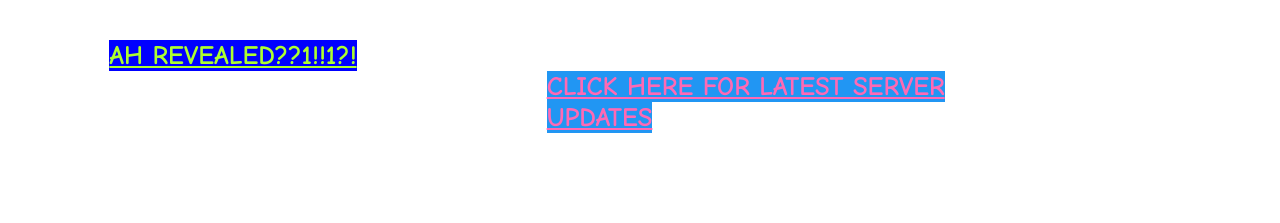
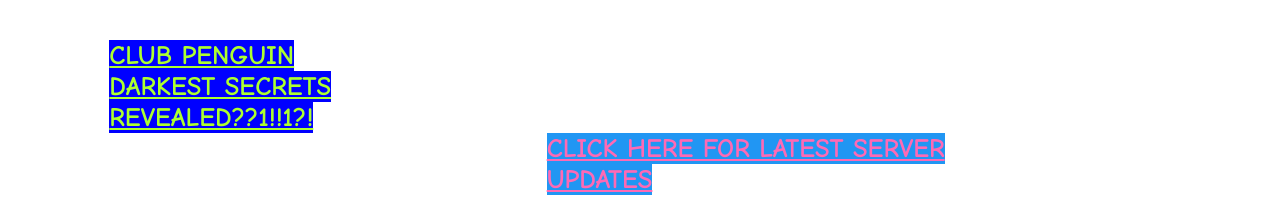
Before and after one commit to alhernan23/exploration-era, a plain HTML site: page index.html in a window 1280 px wide. Shown: the top 223 px of the page. Drawn offline with Linux system fonts and the light colour scheme; files that its build step writes are made by us from their sources.

Commit message:
Update index.html

```diff
--- a/index.html
+++ b/index.html
@@ -20,7 +20,7 @@
 <section>
         <div class="link2">
             <a href="https://worldsofwordcraft.wordpress.com/2020/11/02/the-dark-history-of-club-penguin-post-removal/" class="splashgreen">
-            AH REVEALED??1!!1?!</a>
+            CLUB PENGUIN DARKEST SECRETS REVEALED??1!!1?!</a>
         </div>
 </section>
 
```
